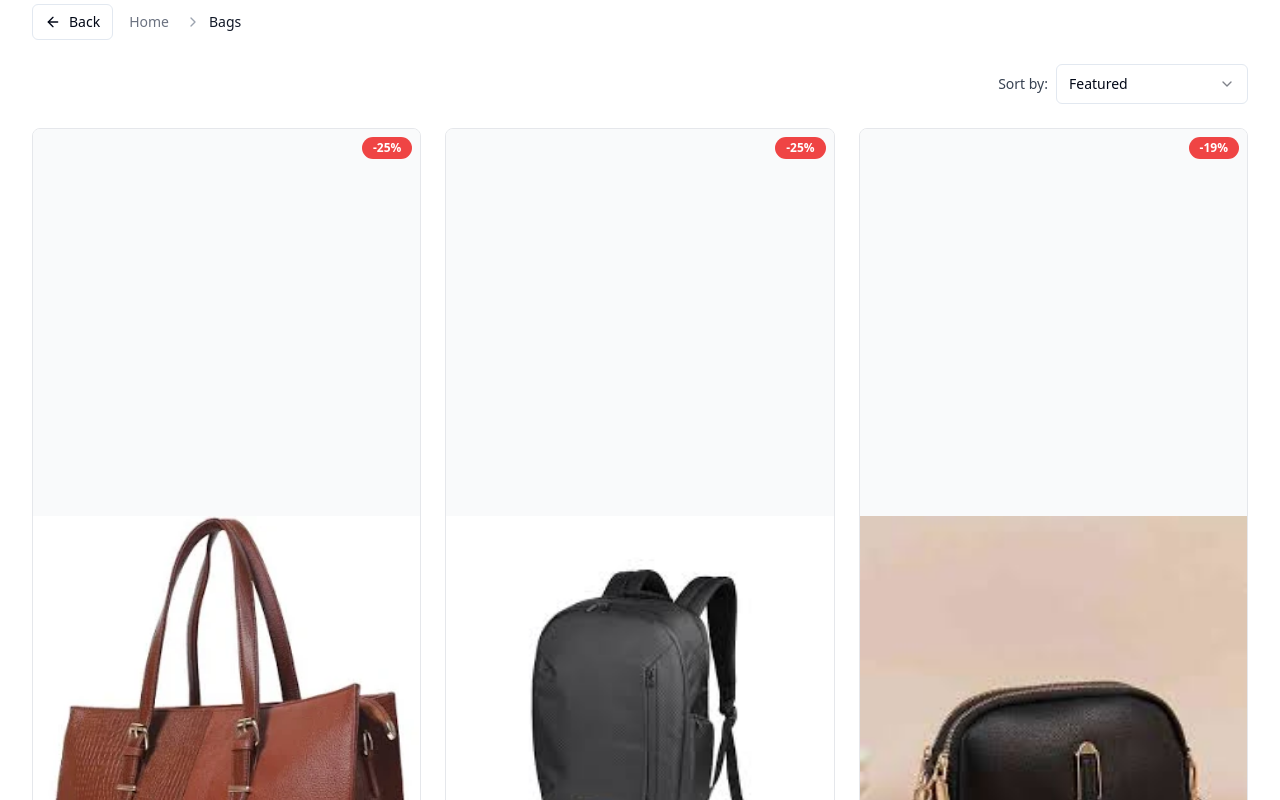
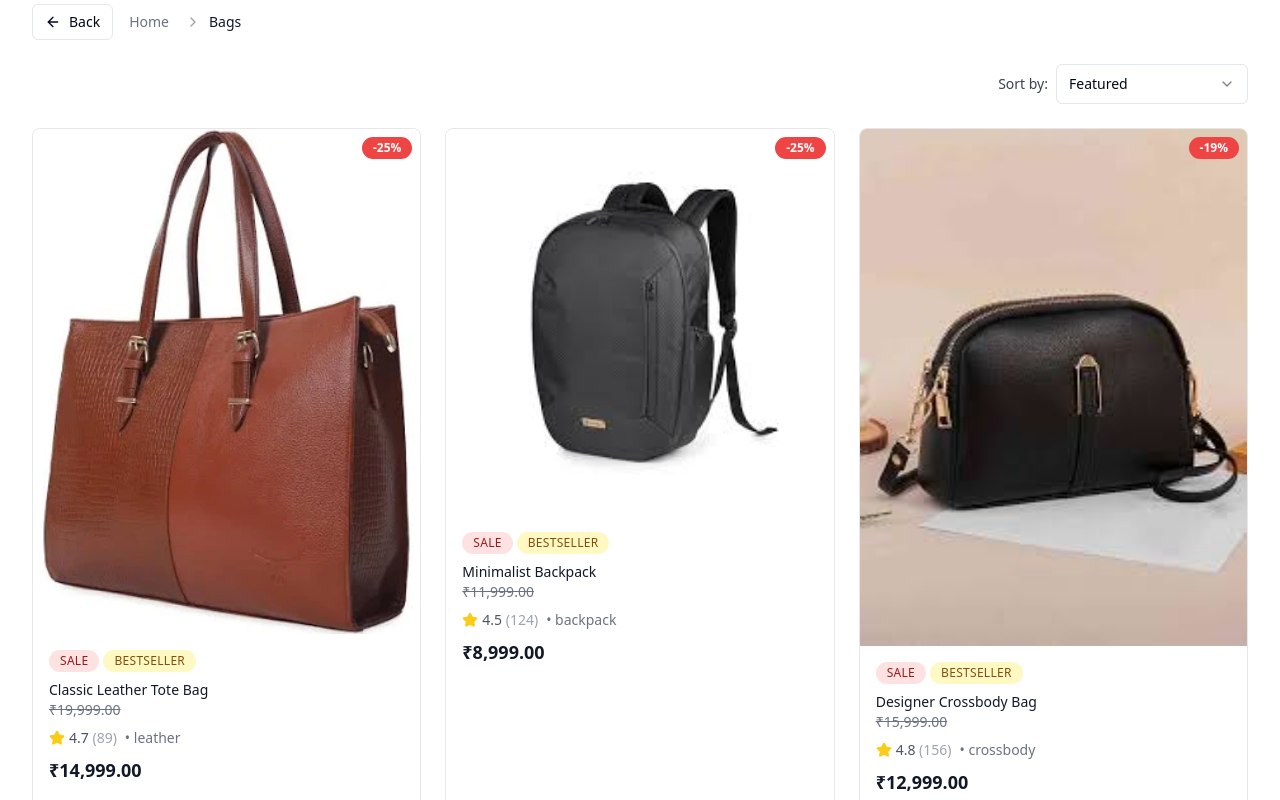
Before and after one commit to tmisgowthaamand/abustyle, a React (Vite) app: page /bags in a window 1280 px wide. Shown: the part 520-1320 px from the top of the page. Built offline with nearby package versions, Linux system fonts and the light colour scheme; the HTML template or start-up script is replaced by a standard one.

Commit message:
Fix image aspect ratio to 1:1 for consistent display across all environments

```diff
--- a/src/components/ProductCard.tsx
+++ b/src/components/ProductCard.tsx
@@ -107,7 +107,7 @@ export function ProductCard({
       onClick={handleCardClick}
     >
       {/* Image Container with Dynamic Aspect Ratio */}
-      <div className={`relative w-full ${ratio === "square" ? "pt-[100%]" : "pt-[125%]"} bg-gray-50`}>
+      <div className="relative w-full aspect-square bg-gray-50">
         {image ? (
           <img
             src={image}
```
